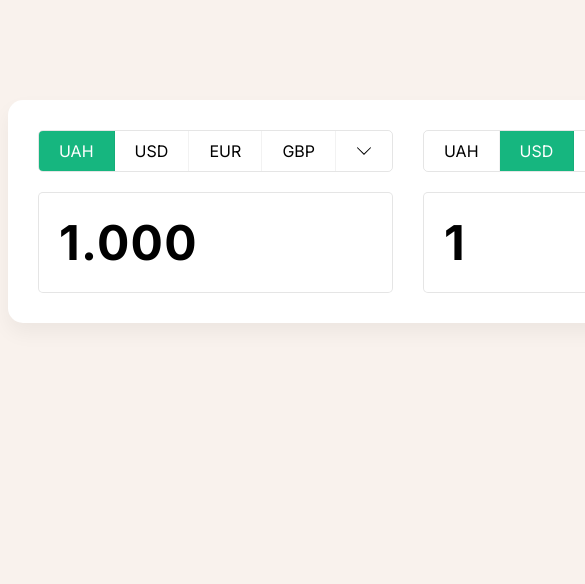
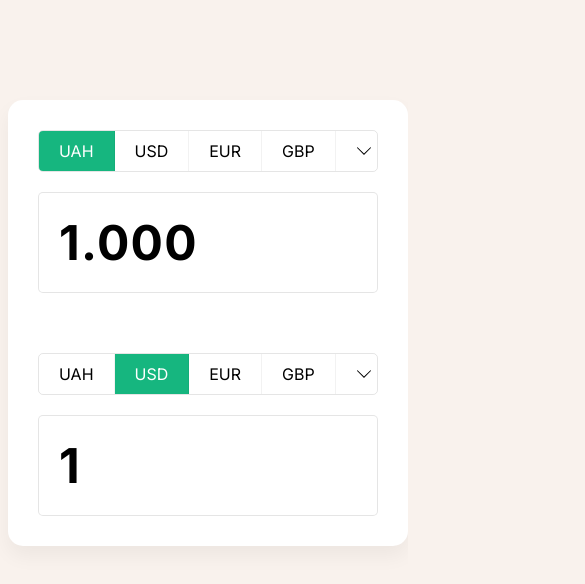
Before and after one commit to zanderol/react-currency-converter, a React (Create React App) app: page / in a window 390 px wide. Shown: the top 584 px of the page, 585 px wide, since content can reach past the window. Built offline with nearby package versions, Linux system fonts and the light colour scheme; no server answers.

Commit message:
adaptive mobile screen add

```diff
--- a/src/App.js
+++ b/src/App.js
@@ -88,6 +88,7 @@ function App() {
         onChangeCurrency={setFromCurrency}
         onChangeValue={onChangeFromPrice}
       />
+
       <Block
         value={toPrice}
         currency={toCurrency}
--- a/src/index.scss
+++ b/src/index.scss
@@ -24,6 +24,13 @@ body {
   padding: 30px;
   box-shadow: 0 10px 20px rgba(0, 0, 0, 0.05);
   border-radius: 15px;
+  @media screen and (max-width: 767px) {
+    max-width: 75%;
+    min-width: 400px;
+    display: flex;
+    flex-direction: column;
+    gap: 60px;
+  }
 }
 
 .block {
```
